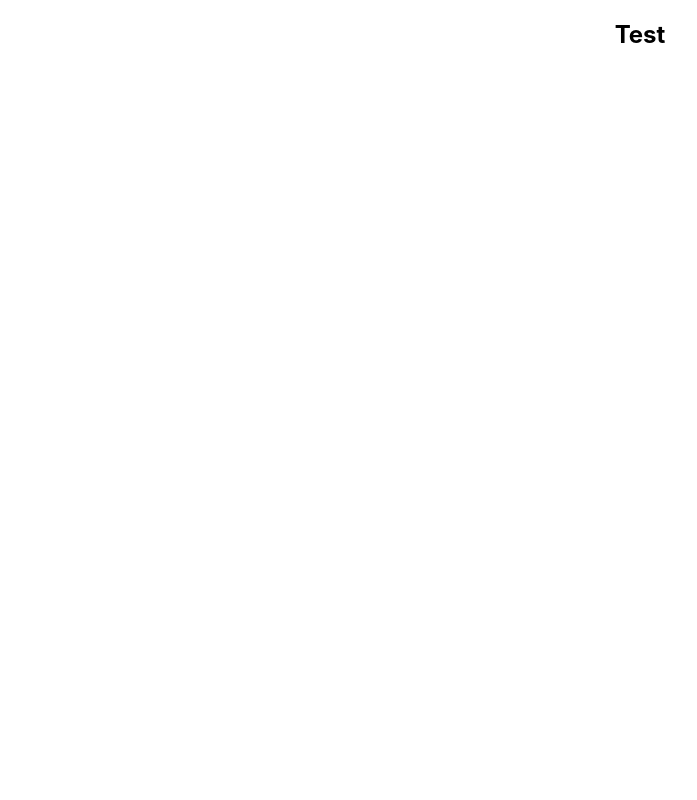
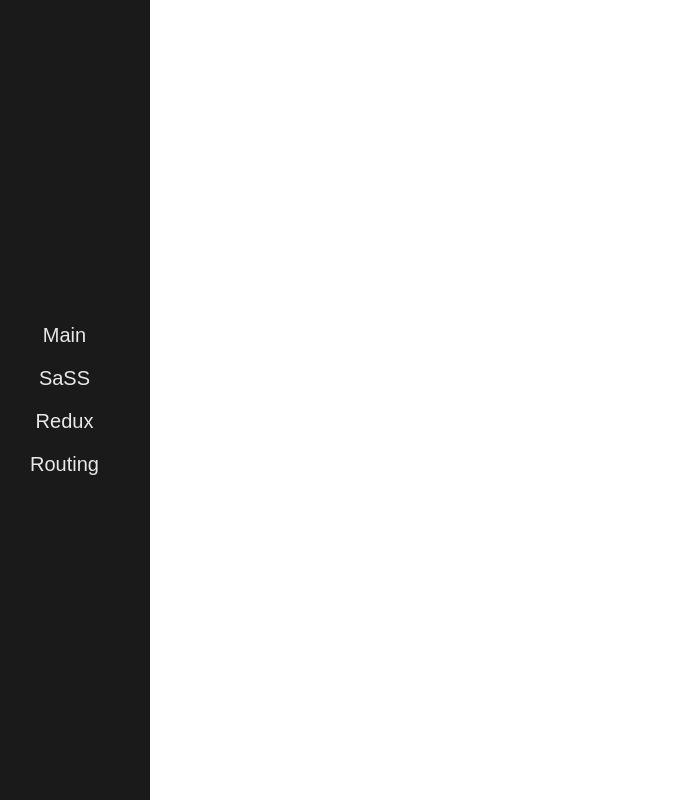
Before and after one commit to coderwine/myScratchPad, a React (Create React App) app: page / in a window 1280 px wide. Shown: the whole page, without its empty margins (0-697 px from the left). Built offline with nearby package versions, Linux system fonts and the light colour scheme.

Commit message:
routing configured

```diff
--- a/src/App.css
+++ b/src/App.css
@@ -1,3 +1,4 @@
 .App {
   text-align: center;
+  /* width: 100vw; */
 }
--- a/src/App.js
+++ b/src/App.js
@@ -1,27 +1,39 @@
-// import logo from './logo.svg';
 import './App.css';
-import {BrowserRouter, Routes, Route} from 'react-router-dom';
+import {
+  Routes,
+  Route,
+  } from 'react-router-dom';
+// import { useState } from 'react';
+import navPath from './data/navPath';
 
 // Components
 import Navbar from './components/Navbar';
-import MainPage from './components/MainPage'
-import Cycle from './components/Cycle'
 
 function App() {
   //NOTE:  React Router Dom v6 installed.  Would like to build out a proper nav to swap between my scratch pad.
   //NOTE: Would like to look into incorporating next.js or Redux in order to handle state management.
+
+  const buildNavbar = () => {
+    return(
+      navPath.map(i => {
+        // let component = i.component;
+        // console.log(component);
+
+        return(
+          <Route path={`/${i.path.toLocaleLowerCase()}`} element={i.component} />
+        )
+      })
+    )
+  }
+
   return (
     <div className="App">
-      <BrowserRouter>
-        {/*<Navbar />*/}
         <Routes>
-          <Route path='/' element={<Navbar />} >
-            <Route path='/cycle' element={<Cycle />} />
+          <Route path='/' element={<Navbar items={navPath}/>} >
+
+            {buildNavbar()}
           </Route>
         </Routes>
-      </BrowserRouter>
-        {/*<MainPage />
-        <Cycle />*/}
     </div>
   );
 }
--- /dev/null
+++ b/src/Styles/Sass.css
@@ -0,0 +1,15 @@
+.pageDetails {
+  display: -webkit-box;
+  display: -ms-flexbox;
+  display: flex;
+  -webkit-box-pack: center;
+      -ms-flex-pack: center;
+          justify-content: center;
+  font-size: 36pt;
+  height: 100vh;
+  width: 100%;
+  width: 100%;
+  margin-left: 220px;
+  background-color: green;
+}
+/*# sourceMappingURL=Sass.css.map */
--- /dev/null
+++ b/src/Styles/Sass.scss
@@ -0,0 +1,12 @@
+@import './Variables/Variables.scss';
+
+.pageDetails {
+    display: flex;
+    justify-content: center;
+    font-size: 36pt;
+    height: 100vh;
+    width: 100%;
+    width: 100%;
+    margin-left: 220px;
+    background-color: green;
+}
--- a/src/components/MainPage.jsx
+++ b/src/components/Main.jsx
@@ -1,7 +1,7 @@
 import '../Styles/MainPage.css';
 
 
-function MainPage() {
+function Main() {
 
     return(
         <div className="mainPage">
@@ -11,4 +11,4 @@
     )
 }
 
-export default  MainPage;
+export default Main;
--- a/src/components/Navbar.js
+++ b/src/components/Navbar.js
@@ -1,21 +1,19 @@
 import '../Styles/Navbar.css'
-// import { Route } from 'react-router-dom';
+import { Link, Outlet } from 'react-router-dom';
 
-function Navbar() {
-
-    // Quick test Build
-
-    const routeBuild = () => {
-        return(
-            <>
-                <h2>Test</h2>
-            </>
-        )
-    }
+function Navbar(props) {
 
     return(
-        routeBuild()
-
+        <div className="navbar">
+            <nav className="links">
+                {props.items.map((i,key) => {
+                    return(
+                        <Link key={key} to={`/${i.path.toLowerCase()}`}>{`${i.path}`}</Link>
+                    )
+                })}
+            </nav>
+            <Outlet />
+        </div>
         )
     }
 
--- /dev/null
+++ b/src/components/Redux.jsx
@@ -0,0 +1,9 @@
+const Redux = (props) => {
+    return(
+        <div className="pageDetails">
+            <h1>Redux</h1>
+        </div>
+    )
+}
+
+export default Redux;
--- /dev/null
+++ b/src/components/Routing.jsx
@@ -0,0 +1,9 @@
+const Routing = (props) => {
+    return(
+        <div className="pageDetails">
+            <h1>React Router v6.0.2</h1>
+        </div>
+    )
+}
+
+export default Routing;
--- /dev/null
+++ b/src/components/SaSS.jsx
@@ -0,0 +1,11 @@
+import '../Styles/Sass.css';
+
+const Sass = (props) => {
+    return(
+        <div className="pageDetails">
+            <h1>SaSS</h1>
+        </div>
+    )
+}
+
+export default Sass
--- /dev/null
+++ b/src/data/navPath.js
@@ -0,0 +1,28 @@
+import Main from "../components/Main";
+import Redux from "../components/Redux";
+import Routing from "../components/Routing";
+import SaSS from '../components/SaSS';
+
+//* NavPaths builds the side bar based off of the components being imported in.  These are passed as props into the Navbar component where the links are set.
+
+const navPath = [
+    {
+        component: <Main />,
+        path: 'Main'
+    },
+    {
+        component: <SaSS />,
+        path: 'SaSS'
+    },
+    {
+        component: <Redux />,
+        path: 'Redux'
+    },
+    {
+        component: <Routing />,
+        path: 'Routing'
+    },
+
+];
+
+export default navPath;
--- a/src/index.js
+++ b/src/index.js
@@ -3,14 +3,15 @@
 import './index.css';
 import App from './App';
 import reportWebVitals from './reportWebVitals';
+import { BrowserRouter } from 'react-router-dom';
 
 ReactDOM.render(
-  // <BrowserRouter>
-  // <App />
-  // </BrowserRouter>,
-  <React.StrictMode>
-    <App />
-  </React.StrictMode>,
+  <BrowserRouter>
+  <App />
+  </BrowserRouter>,
+  // <React.StrictMode>
+  //   <App />
+  // </React.StrictMode>,
   document.getElementById('root')
   );
 
```
Also changed, not shown: 2 other files (tests, documents, lock files or other folders).
